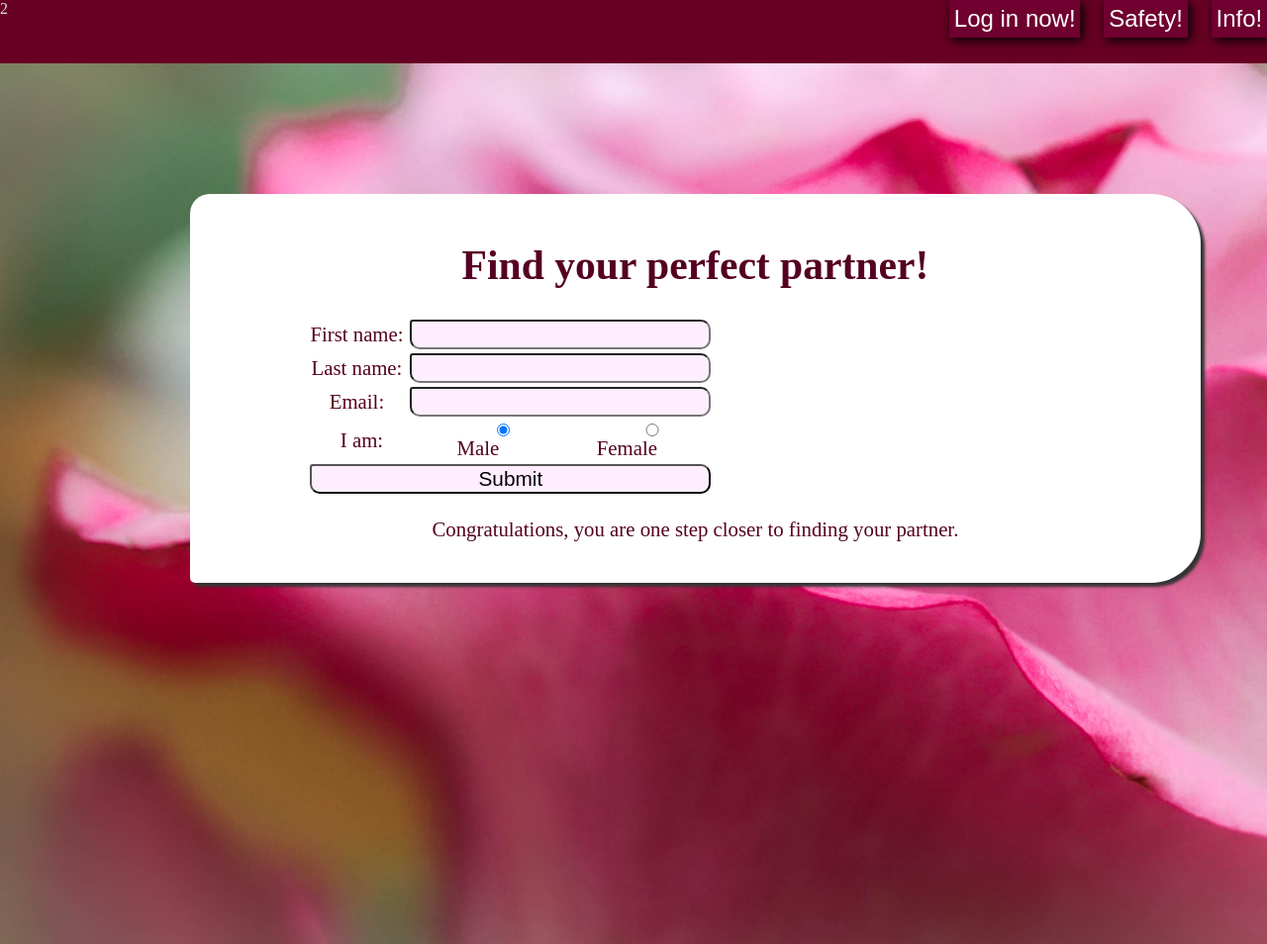
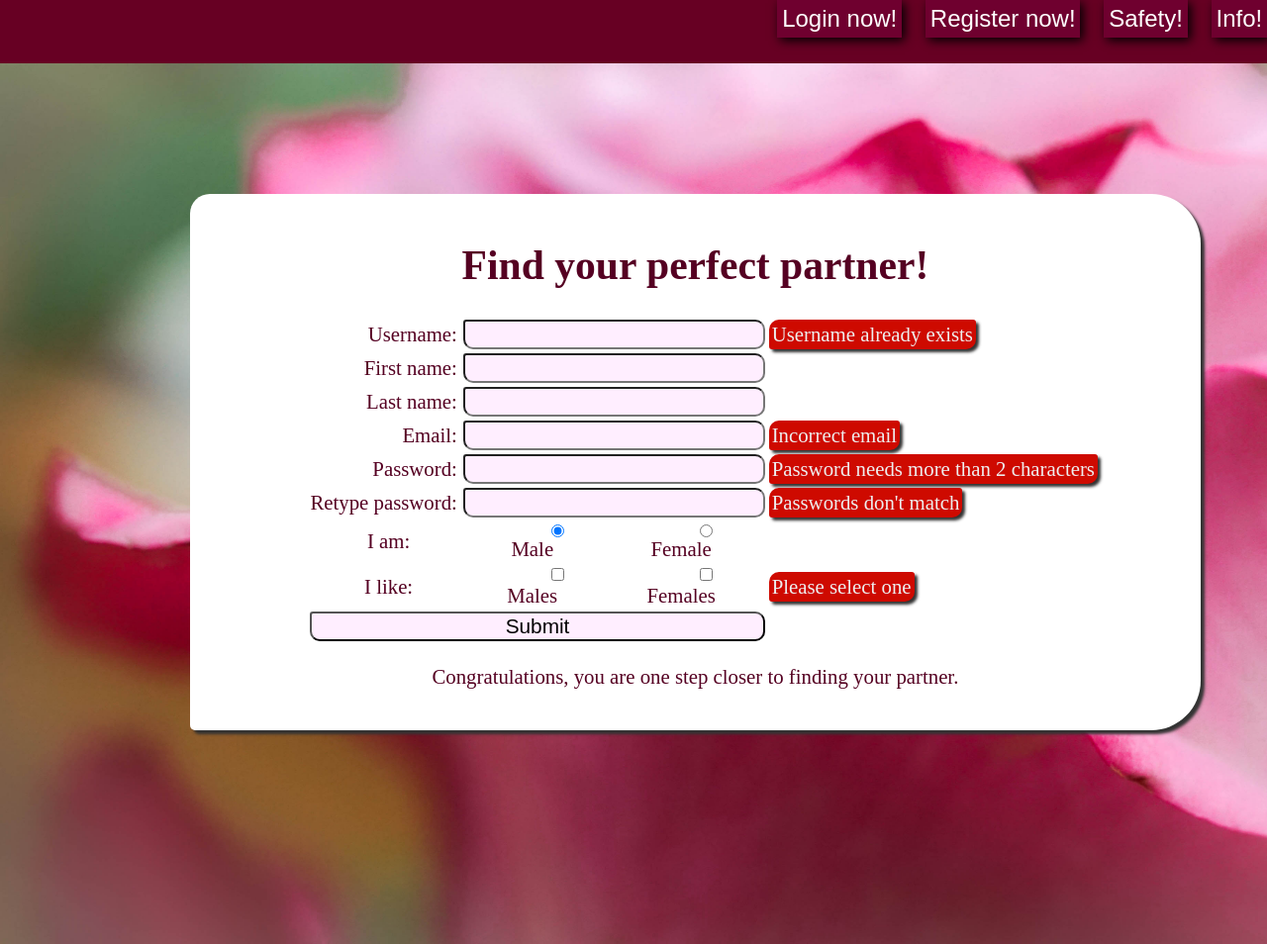
Before and after one commit to BlockCat/DatingSite, a CodeIgniter app: page /database/register in a window 1280 px wide. Shown: the whole page at 99% size. Run offline with CodeIgniter, Linux system fonts and the light colour scheme; some libraries are stand-ins or nearby versions.

Commit message:
login etc

```diff
--- a/application/controllers/login.php
+++ b/application/controllers/login.php
@@ -20,7 +20,7 @@ class Login extends CI_Controller {
 	 */
 	public function index()
 	{
-
+        $this->load->view('login');
 	}
 
     public function loginUser() {
--- a/application/views/header.php
+++ b/application/views/header.php
@@ -9,7 +9,7 @@
         echo "Logged in: ";
         if (isset($_SESSION['username'])) echo $_SESSION['username'];
 ?>
-            <button onclick="logout();">Log out!</button>
+            <a href="./login"><button>Log out!</button></a>
 
             <script>
                 function logout() {
@@ -21,54 +21,10 @@
 <?php
     } else {
 ?>
-
-
             <button>Info!</button>
             <button>Safety!</button>
-            <button id="login_button" onclick="showLogin();">Log in now!</button>
-            <div id="header_login">
-                <form id="login_form" method="POST">
-                    <label for="input_username">Username:</label><input id="input_username" type="text" name="username">
-                    <label for="input_password">Password:</label><input id="input_password" type="text" name="password">
-                </form>
-
-            </div>
-            <div id="error">
-                <?php echo session_status(); ?>
-            </div>
-
-
-
-    <script>
-        function showLogin() {
-            $("#header_login").show(100);
-            $("#login_button").css("background-color", "#FF0343");
-            $("#login_button").click(function() {
-                var username = $("#input_username").val();
-                var password = $("#input_password").val();
-                $("#error").html("Logging in...");
-                $.post("login/loginUser", {'username': username, 'password': password} ,function(data) {
-                    console.log(data.state);
-                    if (data.state === "success") {
-                        //You are now logged in.
-                        $("#error").html("Logged in.");
-                        location.href = "./";
-                        //location.href = "./user";
-                    } else if (data.state === "error") {
-                        //An error occured while loging in
-                        $("#error").html("Error occured.");
-                    } else {
-                        //Wrong username and or password
-                        $("#error").html("Wrong username or password.");
-                    }
-
-                }).fail(function() {
-                    $("#error").html("Connection timeout.");
-                });
-            });
-        }
-    </script>
-
+            <a href="./register"><button>Register now!</button></a>
+            <a href="./login"><button>Login now!</button></a>
 <?php
     }
 ?>
--- a/application/views/register.php
+++ b/application/views/register.php
@@ -21,19 +21,35 @@ defined('BASEPATH') OR exit('No direct script access allowed');
             <div class="wrapper">
                 <div class="text_wrapper">
                     <h1>Find your perfect partner!</h1>
-                    <form id="register_form">
+                    <form id="form">
                         <table>
                             <tr>
-                                <td><label>First name:</label></td>
+                                <td><label class="forlabel">Username:</label></td>
+                                <td colspan="2"><input type="text" name="username"></td>
+                                <td><label class="error">Username already exists</label></td>
+                            </tr>
+                            <tr>
+                                <td><label class="forlabel">First name:</label></td>
                                 <td colspan="2"><input type="text" name="firstname"></td>
                             </tr>
                             <tr>
-                                <td><label>Last name:</label></td>
+                                <td><label class="forlabel">Last name:</label></td>
                                 <td colspan="2"><input type="text" name="secondname"></td>
                             </tr>
                             <tr>
-                                <td><label>Email:</label></td>
+                                <td><label class="forlabel">Email:</label></td>
                                 <td colspan="2"><input type="email" name="secondname"></td>
+                                <td><label class="error">Incorrect email</label></td>
+                            </tr>
+                            <tr>
+                                <td><label class="forlabel">Password:</label></td>
+                                <td colspan="2"><input type="email" name="secondname"></td>
+                                <td><label class="error">Password needs more than 2 characters</label></td>
+                            </tr>
+                            <tr>
+                                <td><label class="forlabel">Retype password:</label></td>
+                                <td colspan="2"><input type="email" name="secondname"></td>
+                                <td><label class="error">Passwords don't match</label></td>
                             </tr>
                             <tr>
                                 <td>I am:</td>
@@ -47,7 +63,19 @@ defined('BASEPATH') OR exit('No direct script access allowed');
                                     <label for="female">Female </label>
                                 </td>
                             </tr>
+                            <tr>
+                                <td>I like:</td>
+                                <td>
+                                    <input id="male" type="checkbox" name="gender" value="male">
+                                    <label for="male">Males </label>
 
+                                </td>
+                                <td>
+                                    <input id="female" type="checkbox" name="gender" value="female">
+                                    <label for="female">Females </label>
+                                </td>
+                                <td><label class="error">Please select one</label></td>
+                            </tr>
                             <tr>
                                 <td colspan="3"><input type="submit" name="submit"></td>
                             </tr>
--- a/css/main.css
+++ b/css/main.css
@@ -1,19 +1,11 @@
-/*http://paletton.com/palette.php?uid=7000u0kiCFn8GVde7NVmtwSqXtg!*/
+
 body {
     background-color: #FFBABA;
     margin: 0;
     padding: 0;
 }
 
-a {
-    color: inherit;
-    text-decoration: none;
-}
-a:hover {
-    font-size: 1.5em;
-    color: inherit;
-    text-decoration: none;
-}
+
 .header {
     background-color: #670023;
     width: 100%;
@@ -49,7 +41,6 @@ a:hover {
 .flashy_wrapper, .text_wrapper{
     position: relative;
 
-
 }
 .flashy_wrapper {
     width: 100%;
@@ -64,6 +55,17 @@ a:hover {
     border-width:4px;
     background-color: #ACEDED;
 }
+.flashy_wrapper a {
+    color: inherit;
+    text-decoration: none;
+}
+.flashy_wrapper a:hover {
+    font-size: 1.5em;
+    color: inherit;
+    text-decoration: none;
+}
+
+
 .text_wrapper {
     margin: 2em;
     width: 100%;
@@ -85,15 +87,20 @@ a:hover {
     text-shadow: rgba(255,255,255,0.2) 0px 3px 3px;
 }
 
-#header_login {
-    display: none;
-    height: 1em;
-    padding: 1em;
-    background-color: #FF0343;
-    float: right;
-}
 .clicked {
     background-color: #FF0343;
+}
+.error {
+    color: #eee;
+    background-color: #CE0A00;
+    padding: 3px;
+    float: left;
+    text-align: left;
+    border-radius: 10px 3px 10px 3px;
+    box-shadow: 3px 3px 3px #333;
+}
+#form .forlabel {
+     float: right;
 }
 #main {
     width: 100%;
@@ -107,13 +114,13 @@ a:hover {
 #info {
 
 }
-#register_form {
+#form {
     margin-left: 10%;
 }
-#register_form label {
+#form label {
     margin-right: 10px;
 }
-#register_form input {
+#form input {
     width: 100%;
     background-color: #fef;
     float: right;
@@ -122,11 +129,17 @@ a:hover {
     margin-left: 1em;
 
 }
-#register_form input[type=radio] {
+#form input[type=radio] {
     float:left;
     background-color: red;
 }
+#form input[type=checkbox] {
+    float:left;
+}
 
-#register_form input[type=submit] {
+#form input[type=submit] {
     width: 100%;
 }
+#form label {
+
+}
```
Also changed, not shown: application/views/login.php (added, +54 -0 lines).
